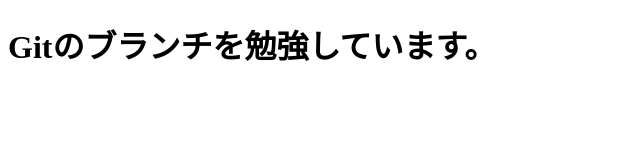
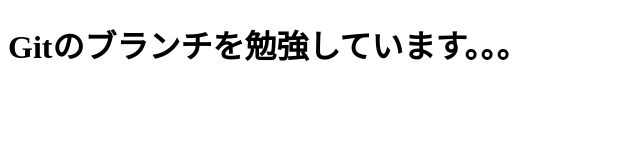
Before and after one commit to daikisakuma/git-study, a plain HTML site: page index.html in a window 1280 px wide. Shown: the full height of the page, 0-640 px from the left. Drawn offline with Linux system fonts and the light colour scheme.

Commit message:
Update index.html

```diff
--- a/index.html
+++ b/index.html
@@ -5,6 +5,6 @@
     <title>Gitの勉強</title>
   </head>
   <body>
-    <h1>Gitのブランチを勉強しています。</h1>
+    <h1>Gitのブランチを勉強しています。。。</h1>
   </body>
 </html>
```
